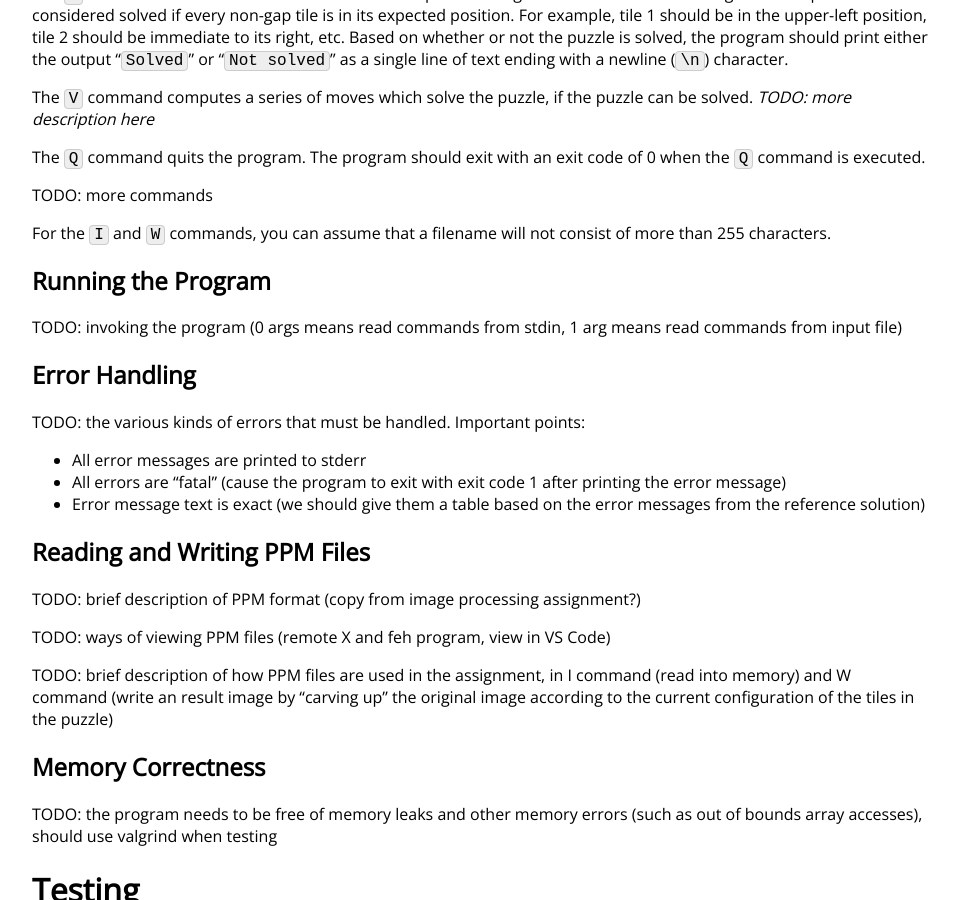
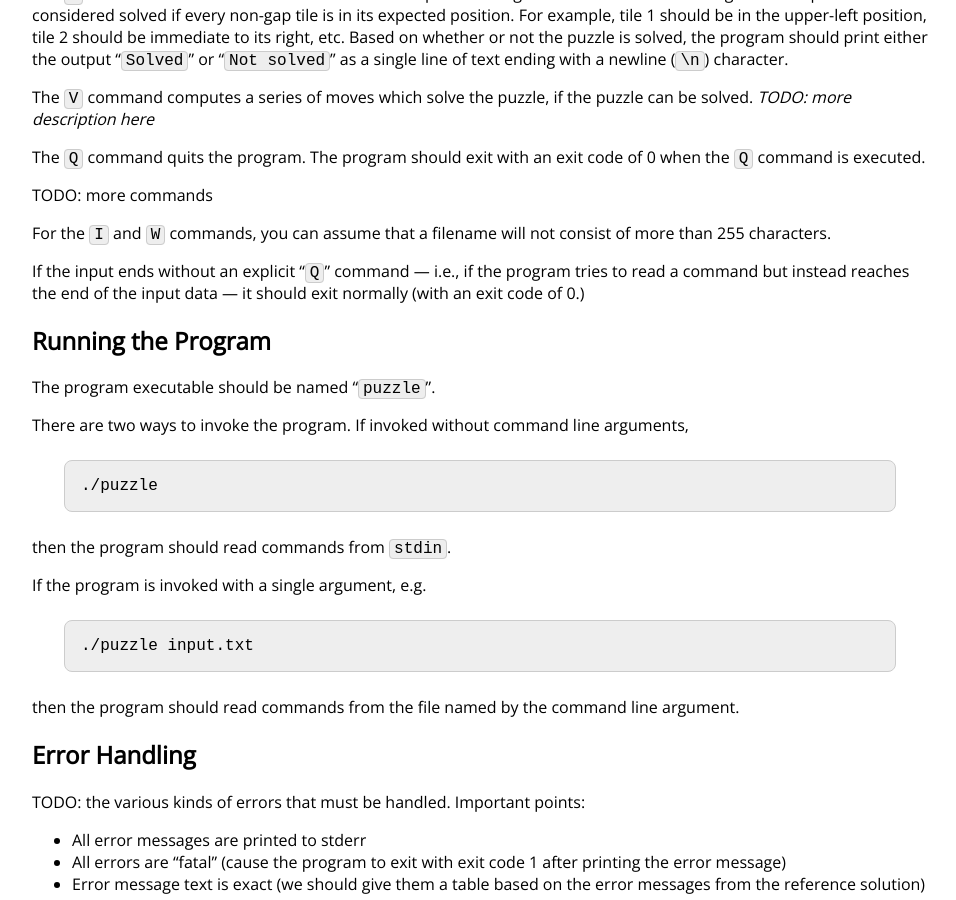
Before and after one commit to vivek-booshan/cs220-sp23, a Jekyll site: the page built from assign/midterm.md, in a window 1280 px wide and 900 px high, scrolled down 5897 px. Shown: the whole window, without its empty margins (160-1116 px from the left). Built offline with Jekyll 4.4.1, drawn with Linux system fonts in a browser that asks for light colours; some web fonts are replaced; formulas are drawn with MathJax 3.

Commit message:
running the program

````diff
--- a/assign/midterm.md
+++ b/assign/midterm.md
@@ -397,10 +397,36 @@ TODO: more commands
 For the `I` and `W` commands, you can assume that a filename will not consist of more
 than 255 characters.
 
+If the input ends without an explicit "`Q`" command — i.e., if the program
+tries to read a command but instead reaches the end of the input data — it
+should exit normally (with an exit code of 0.)
+
 ## Running the Program
 
+<!--
 TODO: invoking the program (0 args means read commands from stdin, 1 arg
 means read commands from input file)
+-->
+
+The program executable should be named "`puzzle`".
+
+There are two ways to invoke the program. If invoked without command line
+arguments,
+
+```
+./puzzle
+```
+
+then the program should read commands from `stdin`.
+
+If the program is invoked with a single argument, e.g.
+
+```
+./puzzle input.txt
+```
+
+then the program should read commands from the file named by the
+command line argument.
 
 ## Error Handling
 
````
